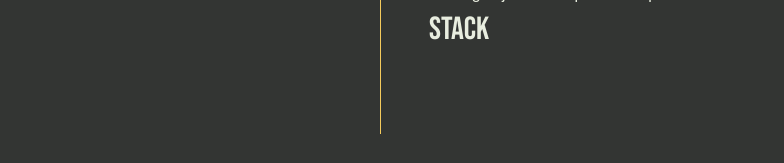
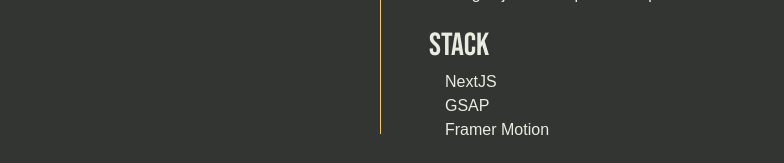
Before and after one commit to Pyramond/dayamond.fr, a Next.js app: page /about in a window 1280 px wide. Shown: the part 634-797 px from the top of the page, without its empty margins (16-800 px from the left). Built offline with nearby package versions, Linux system fonts and the light colour scheme; no server answers.

Commit message:
feat: add list stack

```diff
--- a/src/components/about/siteStack/siteStack.module.css
+++ b/src/components/about/siteStack/siteStack.module.css
@@ -2,4 +2,12 @@
     font-family: Bebas Neue, serif;
     color: var(--color4);
     font-size: 2rem;
+    margin-top: 1rem;
 }
+
+.stackList {
+    display: flex;
+    flex-direction: column;
+    color: var(--color4);
+    margin-left: 1rem;
+}
--- a/src/components/about/siteStack/siteStack.tsx
+++ b/src/components/about/siteStack/siteStack.tsx
@@ -1,11 +1,32 @@
 import styles from "./siteStack.module.css";
+import path from "path";
+import {promises as fs} from "fs";
 
+interface StackItem {
+    name: string;
+    url: string;
+}
 
-export default function SiteStack() {
+async function getData(): Promise<Array<StackItem>> {
+    const filePath = path.join(process.cwd(), "public", "site_stack.json");
+    const file = await fs.readFile(filePath, "utf-8");
+    const data = JSON.parse(file);
+    return data || [];
+}
+
+export default async function SiteStack() {
+
+    const data: Array<StackItem> = await getData();
 
     return (
         <div>
             <h2 className={styles.subtitle}> Stack </h2>
+
+            <div className={styles.stackList}>
+                {data.map((item: StackItem, index) => (
+                    <a href={item.url} key={index}>{item.name}</a>
+                ))}
+            </div>
         </div>
     )
 }
```
